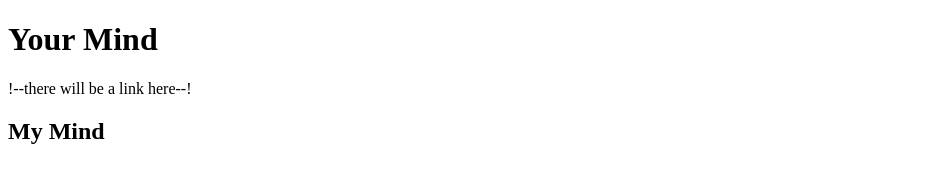
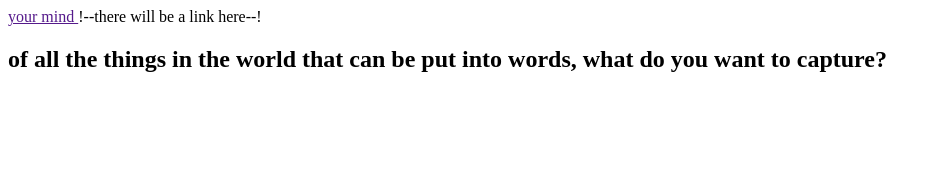
Before and after one commit to tamaraberber/mindset, a plain HTML site: page index.html in a window 1280 px wide. Shown: the whole page, without its empty margins (0-941 px from the left). Drawn offline with Linux system fonts and the light colour scheme.

Commit message:
Update index.html

```diff
--- a/index.html
+++ b/index.html
@@ -4,6 +4,6 @@
 <title>Mindset</title>
 </head>
 <body>
-<h1> Your Mind </h1>
+<a href "explore.html"> your mind </a>
 !--there will be a link here--!
-<h2> My Mind </h2>
+<h2> of all the things in the world that can be put into words, what do you want to capture? </h2>
```
